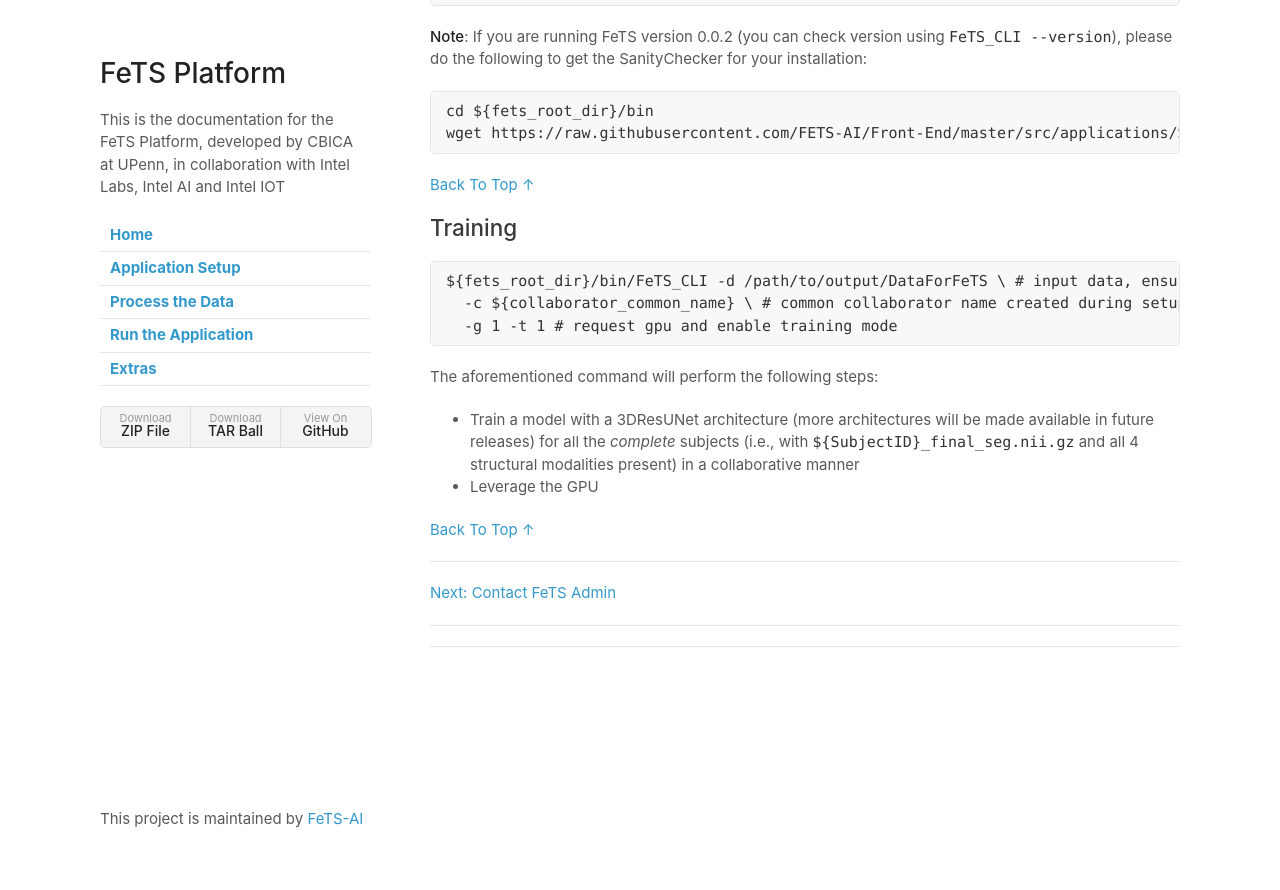
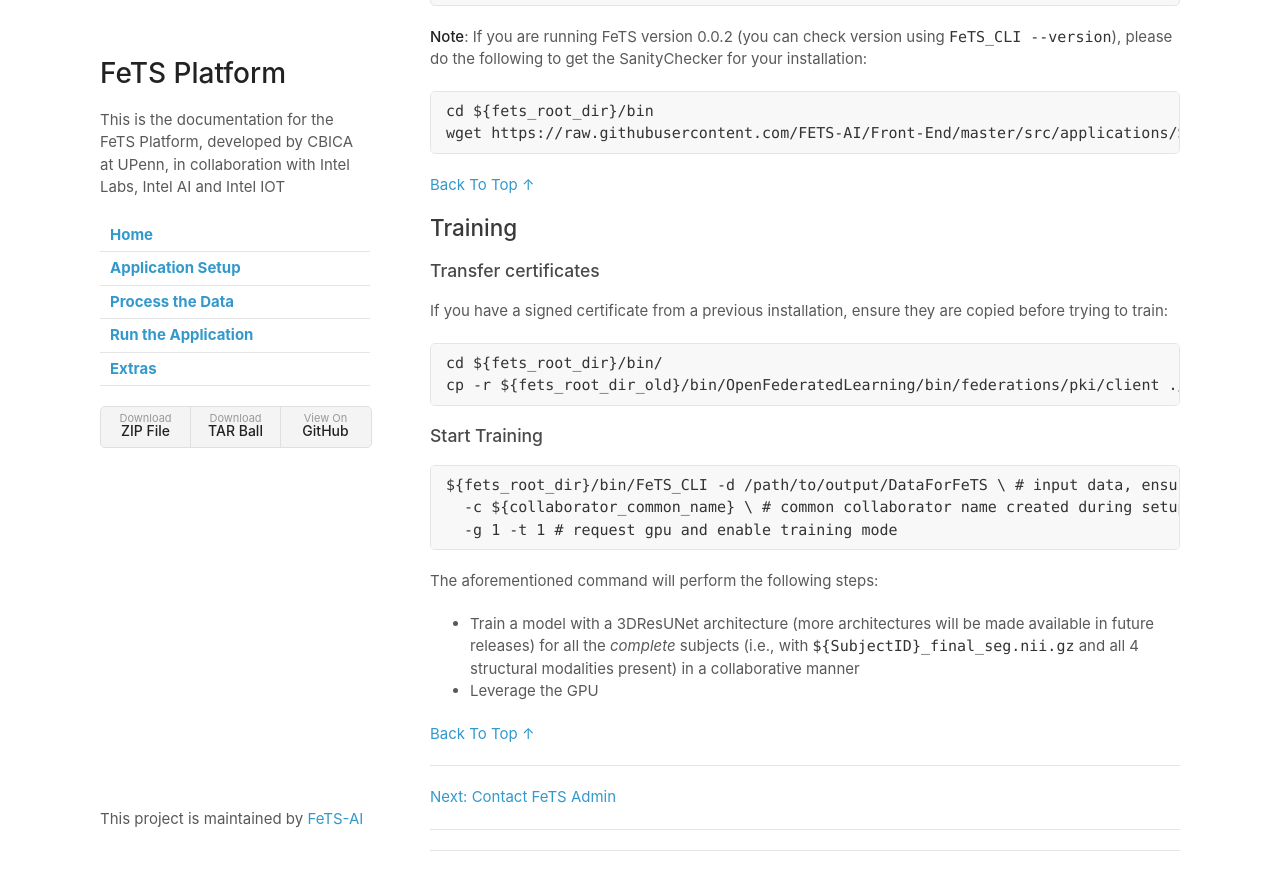
Before and after one commit to FeTS-AI/Front-End, a Jekyll site: the page built from docs/runningApplication.md, in a window 1280 px wide and 900 px high, scrolled down 4100 px. Shown: the top 890 px of the window. Built offline with Jekyll 4.4.1, drawn with Linux system fonts in a browser that asks for light colours; our own code applies the rules of GitHub Pages for plain Markdown files.

Commit message:
added instructions to copy certificates

````diff
--- a/docs/runningApplication.md
+++ b/docs/runningApplication.md
@@ -143,6 +143,16 @@
 
 ## Training
 
+### Transfer certificates
+
+If you have a signed certificate from a previous installation, ensure they are copied before trying to train:
+```bash
+cd ${fets_root_dir}/bin/
+cp -r ${fets_root_dir_old}/bin/OpenFederatedLearning/bin/federations/pki/client ./OpenFederatedLearning/bin/federations/pki
+```
+
+### Start Training
+
 ```bash
 ${fets_root_dir}/bin/FeTS_CLI -d /path/to/output/DataForFeTS \ # input data, ensure "final_seg" is present for each subject
   -c ${collaborator_common_name} \ # common collaborator name created during setup
````
